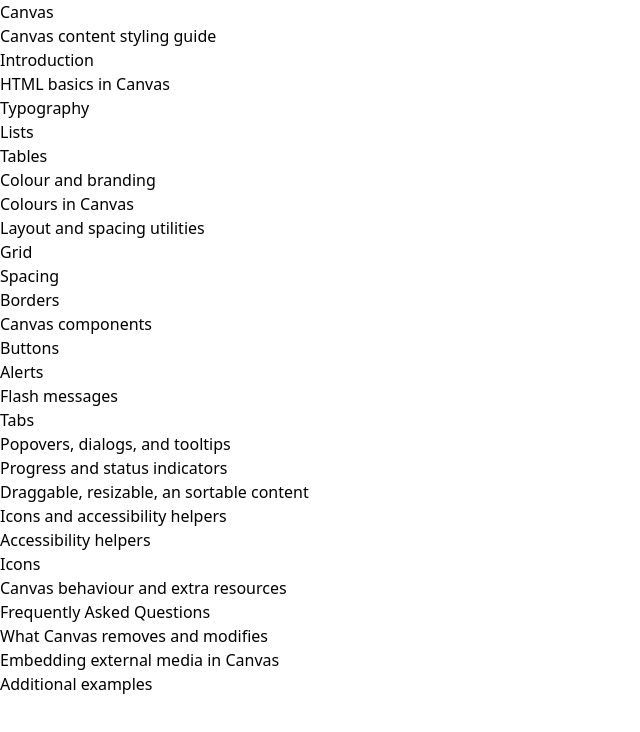
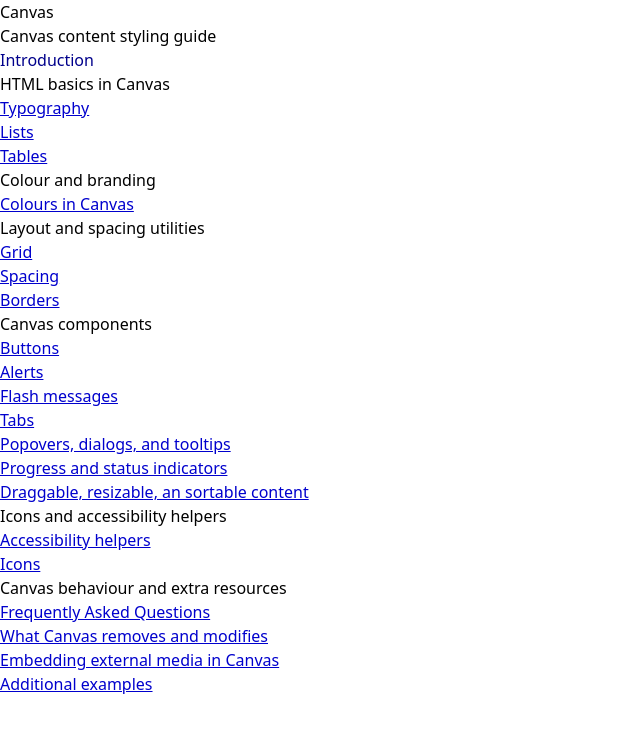
Before and after one commit to Karl-Horning/canvas, a Next.js app: page / in a window 1280 px wide. In both pictures the pointer is over the link "Introduction". Shown: the top 732 px of the page, without its empty margins (0-640 px from the left). Built offline with nearby package versions, Linux system fonts and the light colour scheme.

Commit message:
feat: add hover link styles

```diff
--- a/app/globals.css
+++ b/app/globals.css
@@ -53,12 +53,16 @@
         line-height: 1.65;
     }
 
-    article a {
+    article a,
+    main a {
         color: #0000cd;
         text-decoration: underline;
+        cursor: pointer;
     }
 
-    article a:hover {
+    article a:hover,
+    main a:hover {
+        color: #00008b;
         text-decoration: none;
     }
 
```
